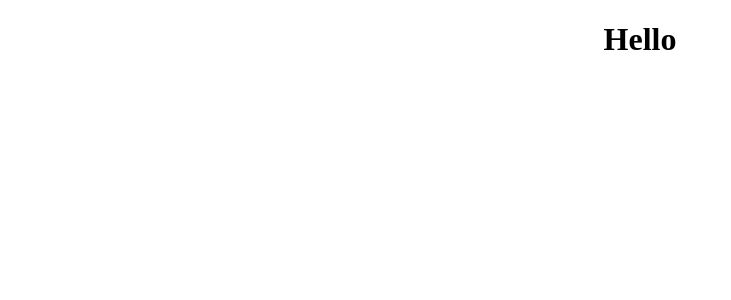
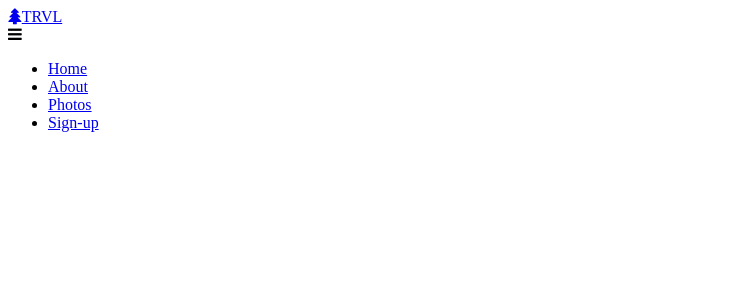
Before and after one commit to AJarich/react-website, a React (Create React App) app: page / in a window 1280 px wide. Shown: the top 300 px of the page, without its empty margins (0-731 px from the left). Built offline with nearby package versions, Linux system fonts and the light colour scheme.

Commit message:
Created basic layout for Navbar. Added font-awesome link in index.html.

```diff
--- a/public/index.html
+++ b/public/index.html
@@ -3,6 +3,7 @@
   <head>
     <meta charset="utf-8" />
     <link rel="icon" href="%PUBLIC_URL%/favicon.ico" />
+    <link rel="stylesheet" href="https://cdnjs.cloudflare.com/ajax/libs/font-awesome/4.7.0/css/font-awesome.min.css">
     <meta name="viewport" content="width=device-width, initial-scale=1" />
     <meta name="theme-color" content="#000000" />
     <meta
--- a/src/App.js
+++ b/src/App.js
@@ -1,10 +1,17 @@
 import './App.css';
+import React from 'react';
+import Navbar from './components/Navbar.js';
+import {BrowserRouter as Router, Routes, Route} from 'react-router-dom';
+
 
 function App() {
   return (
-    <div className="App">
-      <h1>Hello</h1>
-    </div>
+      <Router>
+        <Navbar />
+        <Routes>
+          <Route path="/" exact />
+        </Routes>
+      </Router>
   );
 }
 
--- a/src/components/Navbar.js
+++ b/src/components/Navbar.js
@@ -1,15 +1,45 @@
 import React, { useState } from 'react';
+import {Link} from 'react-router-dom';
 
-function Navbar(){
-  return{
-    <>
+export default function Navbar(){
+
+  const [click, setClick] = useState(false);
+
+  const handleClick = () => setClick(!click);
+  const closeMobileMenu = () => setClick(false);
+
+  return (
       <nav className="navbar">
         <div className="navbar-container">
           <Link to="/" className="navbar-logo">
-            TRVL
+            <i class="fa fa-tree" aria-hidden="true"></i>TRVL
           </Link>
+          <div className="menu-icon" onClick={handleClick}>
+            <i className={click ? 'fa fa-times' : 'fa fa-bars'}></i>
+          </div>
+          <ul className={click ? 'nav-menu active' : 'nav-menu'}>
+            <li className="nav-item">
+              <Link to="/" className="nav-links" onClick={closeMobileMenu}>
+                Home
+              </Link>
+            </li>
+            <li className="nav-item">
+              <Link to="/about" className="nav-links" onClick={closeMobileMenu}>
+                About
+              </Link>
+            </li>
+            <li className="nav-item">
+              <Link to="/photos" className="nav-links" onClick={closeMobileMenu}>
+                Photos
+              </Link>
+            </li>
+            <li className="nav-item">
+              <Link to="/sign-up" className="nav-links-mobile" onClick={closeMobileMenu}>
+                Sign-up
+              </Link>
+            </li>
+          </ul>
         </div>
       </nav>
-    </>
-  };
+  );
 }
```
